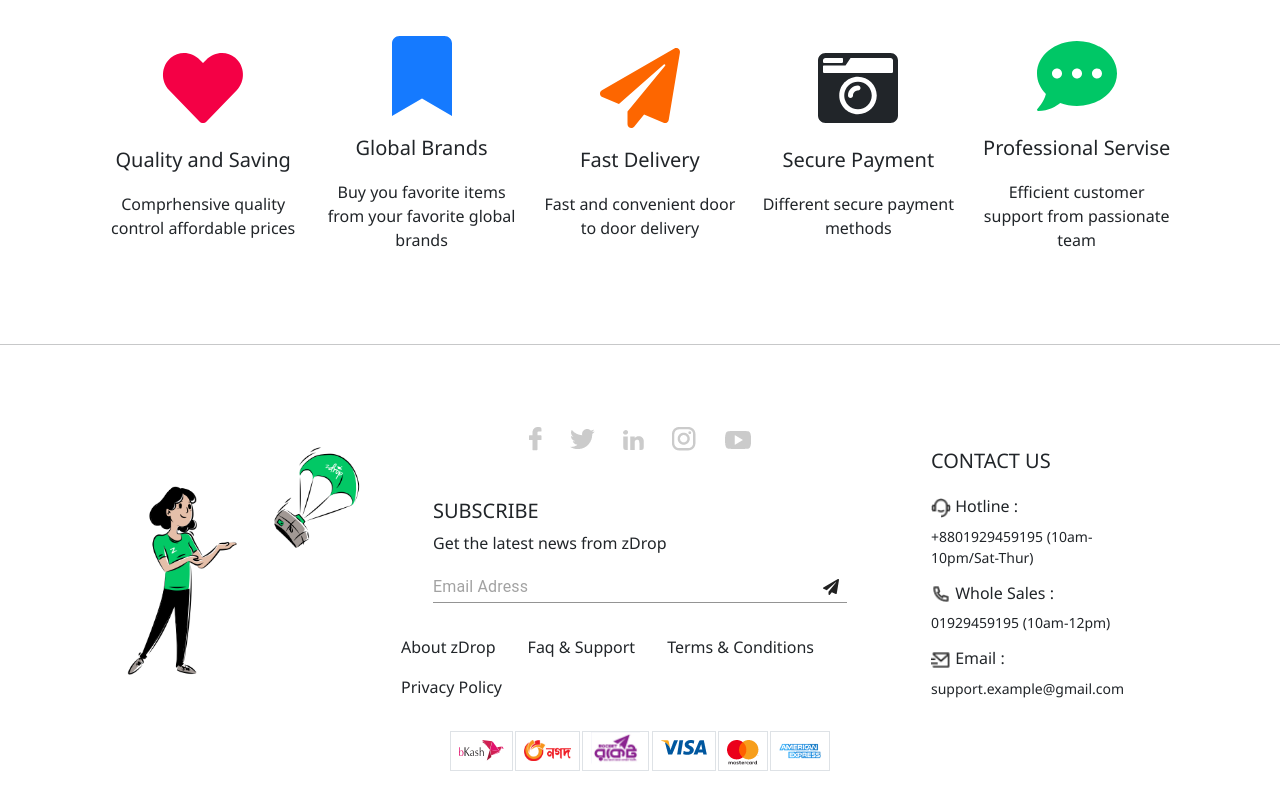
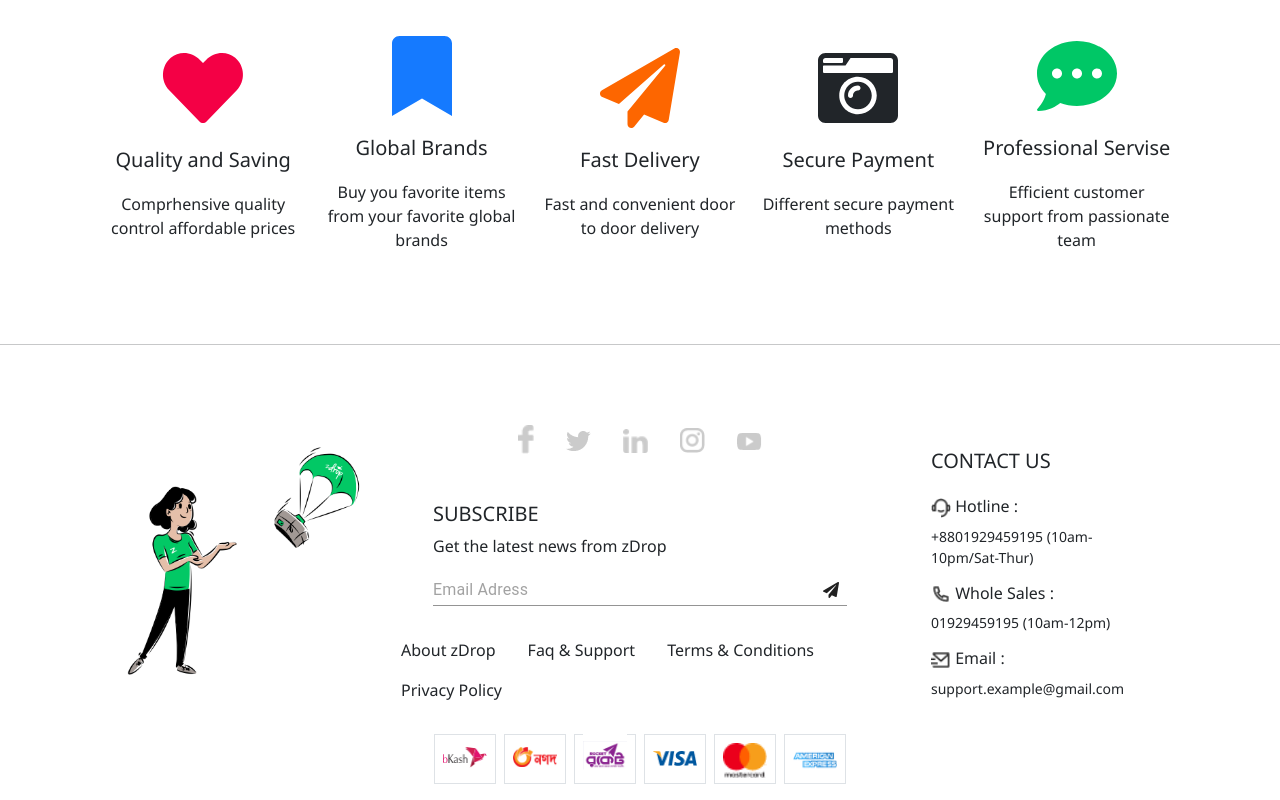
Before and after one commit to maheenur13/first-job-task, a React (Create React App) app: page / in a window 1280 px wide. Shown: the part 4100-4900 px from the top of the page. Built offline with nearby package versions, Linux system fonts and the light colour scheme.

Commit message:
final push

```diff
--- a/src/Components/Footer/Footer.js
+++ b/src/Components/Footer/Footer.js
@@ -29,21 +29,21 @@ const Footer = () => {
             </Col>
             <Col className="mx-auto " sm={12} md={10} lg={6}>
                 <div className="">
-                <div className="px-3  my-5 d-flex justify-content-between flex-wrap align-items-center w-50 mx-auto">
-                    <div >
-                        <Card.Img style={{ maxWidth: '15px' }} src={fbIcon} />
+                <div className="  px-3 my-5 d-flex justify-content-center  align-items-center w-auto mx-auto">
+                    <div  className="mx-3">
+                        <Card.Img style={{ width: '16px' }} src={fbIcon} />
                     </div>
-                    <div >
-                        <Card.Img style={{ maxWidth: '30px' }} src={tweetIcon} />
+                    <div className="mx-3">
+                        <Card.Img style={{ width: '25px' }} src={tweetIcon} />
                     </div>
-                    <div >
-                        <Card.Img style={{ maxWidth: '30px' }} src={linkedIcon} />
+                    <div className="mx-3">
+                        <Card.Img style={{ width: '25px' }} src={linkedIcon} />
                     </div>
-                    <div >
-                        <Card.Img style={{ maxWidth: '30px' }} src={instaIcon} />
+                    <div className="mx-3">
+                        <Card.Img style={{ width: '25px' }} src={instaIcon} />
                     </div>
-                    <div >
-                        <Card.Img style={{ maxWidth: '30px' }} src={youtubeIcon} />
+                    <div className="mx-3">
+                        <Card.Img style={{ width: '25px' }} src={youtubeIcon} />
                     </div>
 
                 </div>
@@ -91,24 +91,24 @@ const Footer = () => {
                         </Nav.Item>
                     </Nav>
                 </div>
-                <div className="d-flex justify-content-around align-items-center w-75 mx-auto">
-                    <div style={{height:'40px',overflow:'hidden'}} className="border">
-                    <Card.Img className="p-2" style={{ maxWidth:'65px'}} src={bkashImg}/>
+                <div className="d-flex justify-content-center align-items-center w-50 mx-auto ">
+                    <div style={{height:'50px',width:'120px'}} className="border me-2">
+                    <Card.Img className="p-2 mt-1" style={{ width:'60px'}} src={bkashImg}/>
                     </div>
-                    <div style={{height:'40px',overflow:'hidden'}} className="border">
-                    <Card.Img className="p-2" style={{ maxWidth:'65px'}} src={nagadImage}/>
+                    <div style={{height:'50px',width:'120px'}} className="border me-2">
+                    <Card.Img className="p-2 mt-1" style={{ width:'60px'}} src={nagadImage}/>
                     </div>
-                    <div style={{height:'40px',overflow:'hidden'}} className="border">
-                    <Card.Img className="p-2" style={{ maxWidth:'65px',marginTop:'-17px'}} src={rocketImg}/>
+                    <div style={{height:'50px',width:'120px'}} className="border me-2">
+                    <Card.Img className="p-2" style={{  width:'60px',marginTop:'-10px'}} src={rocketImg}/>
                     </div>
-                    <div style={{height:'40px',overflow:'hidden'}} className="border">
-                    <Card.Img className="p-2" style={{ maxWidth:'65px'}} src={visaImage}/>
+                    <div style={{height:'50px',width:'120px'}} className="border me-2">
+                    <Card.Img className="p-2  mt-2" style={{  width:'60px'}} src={visaImage}/>
                     </div>
-                    <div style={{height:'40px',overflow:'hidden'}} className="border">
-                    <Card.Img className="p-2" style={{ maxWidth:'65px'}} src={masterImg} />
+                    <div style={{height:'50px',width:'120px'}} className="border me-2">
+                    <Card.Img className="p-2" style={{  width:'60px'}} src={masterImg} />
                     </div>
-                    <div style={{height:'40px',overflow:'hidden'}} className="border">
-                    <Card.Img className="p-2" style={{ maxWidth:'65px',marginTop:'-10px'}} src={amexImg} />
+                    <div style={{height:'50px',width:'120px'}} className="border ">
+                    <Card.Img className="p-2" style={{  width:'60px',marginTop:'-5px'}} src={amexImg} />
                     </div>
                 </div>
             </Col>
```
